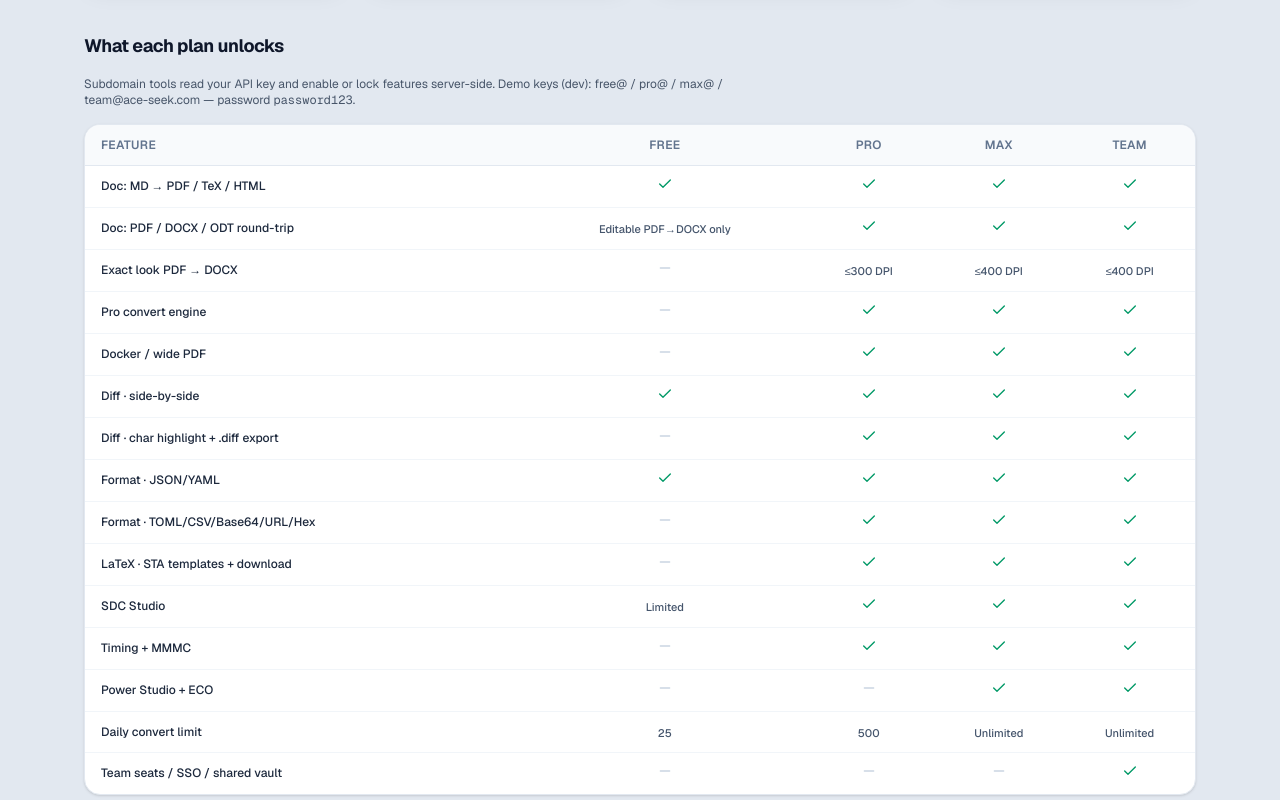
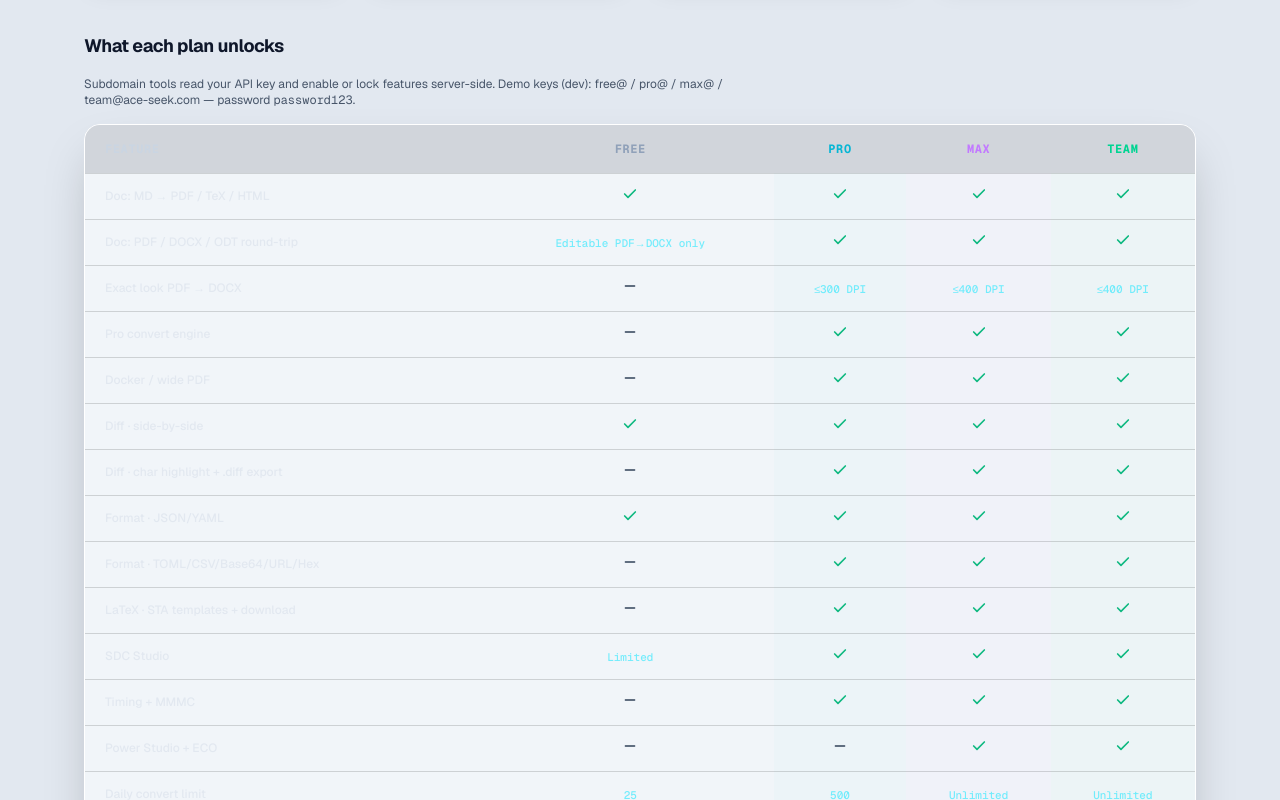
Before and after one commit to hemanthkumardm/ace-seek, a Next.js app in the folder web/: page /pricing in a window 1280 px wide. Shown: the part 1000-1800 px from the top of the page. Built offline with nearby package versions, Linux system fonts and the light colour scheme; no server answers.

Commit message:
style: blend PlanFeatureTable with dark sci-fi glassmorphism UI

```diff
--- a/web/src/components/PlanFeatureTable.tsx
+++ b/web/src/components/PlanFeatureTable.tsx
@@ -24,47 +24,47 @@ const ROWS: { feature: string; free: string | boolean; pro: string | boolean; ma
 function Cell({ v }: { v: string | boolean }) {
   if (v === true)
     return (
-      <span className="inline-flex justify-center text-emerald-600">
-        <Check className="h-4 w-4" />
+      <span className="inline-flex justify-center text-[#10b981]">
+        <Check className="h-4 w-4 stroke-[2.5]" />
       </span>
     );
   if (v === false)
     return (
-      <span className="inline-flex justify-center text-slate-300">
+      <span className="inline-flex justify-center text-slate-700">
         <Minus className="h-4 w-4" />
       </span>
     );
-  return <span className="text-[11px] font-medium text-slate-600">{v}</span>;
+  return <span className="text-[11px] font-mono font-medium text-cyan-300/80">{v}</span>;
 }
 
 /** Comparison matrix for pricing / docs */
 export function PlanFeatureTable() {
   return (
-    <div className="overflow-x-auto rounded-2xl border border-slate-200 bg-white shadow-sm">
+    <div className="overflow-x-auto rounded-2xl border border-[var(--bevel-highlight)] bg-[var(--surface-panel)] shadow-2xl relative overflow-hidden backdrop-blur-md">
       <table className="w-full min-w-[640px] border-collapse text-left text-sm">
         <thead>
-          <tr className="border-b border-slate-200 bg-slate-50 text-xs uppercase tracking-wide text-slate-500">
-            <th className="px-4 py-3 font-semibold">Feature</th>
-            <th className="px-3 py-3 font-semibold text-center">Free</th>
-            <th className="px-3 py-3 font-semibold text-center">Pro</th>
-            <th className="px-3 py-3 font-semibold text-center">Max</th>
-            <th className="px-3 py-3 font-semibold text-center">Team</th>
+          <tr className="border-b border-[var(--bevel-shadow)] bg-[var(--surface-recessed)] text-xs uppercase tracking-wider font-mono">
+            <th className="px-5 py-4 font-bold text-slate-300">Feature</th>
+            <th className="px-4 py-4 font-bold text-center text-slate-400">Free</th>
+            <th className="px-4 py-4 font-bold text-center text-[var(--accent-cyan)]">Pro</th>
+            <th className="px-4 py-4 font-bold text-center text-purple-400">Max</th>
+            <th className="px-4 py-4 font-bold text-center text-emerald-400">Team</th>
           </tr>
         </thead>
-        <tbody>
+        <tbody className="divide-y divide-[var(--bevel-shadow)]">
           {ROWS.map((r) => (
-            <tr key={r.feature} className="border-b border-slate-100 last:border-0">
-              <td className="px-4 py-2.5 text-xs font-medium text-slate-800">{r.feature}</td>
-              <td className="px-3 py-2.5 text-center">
+            <tr key={r.feature} className="hover:bg-white/[0.02] transition-colors">
+              <td className="px-5 py-3 text-xs font-medium text-slate-200">{r.feature}</td>
+              <td className="px-4 py-3 text-center">
                 <Cell v={r.free} />
               </td>
-              <td className="px-3 py-2.5 text-center">
+              <td className="px-4 py-3 text-center bg-cyan-500/[0.02]">
                 <Cell v={r.pro} />
               </td>
-              <td className="px-3 py-2.5 text-center">
+              <td className="px-4 py-3 text-center bg-purple-500/[0.02]">
                 <Cell v={r.max} />
               </td>
-              <td className="px-3 py-2.5 text-center">
+              <td className="px-4 py-3 text-center bg-emerald-500/[0.02]">
                 <Cell v={r.team} />
               </td>
             </tr>
```
